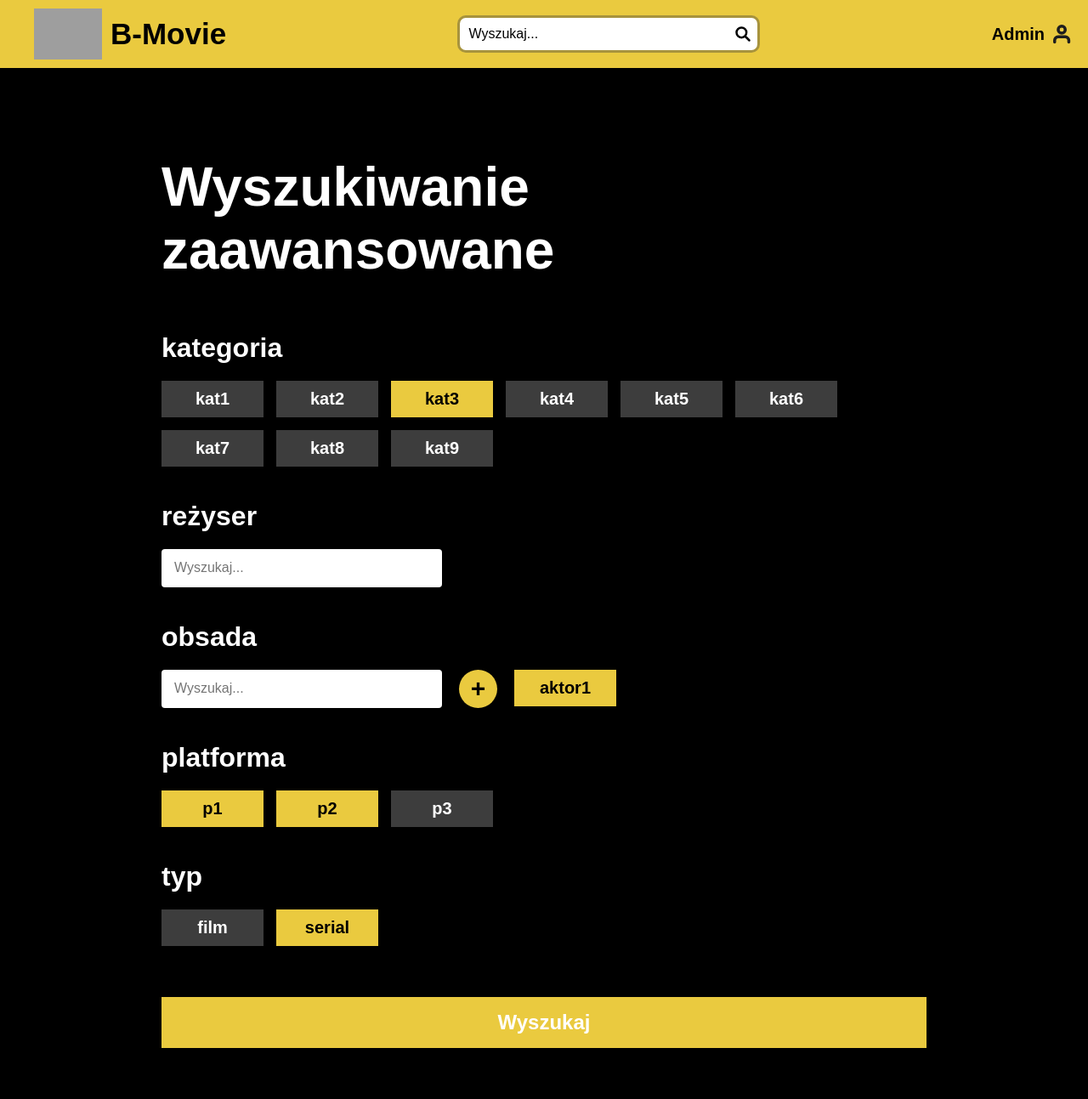
After one commit to GitKlaudia/pszczolki, a PHP site: page /advancedsearch.html in a window 1280 px wide. The commit adds this page. Shown: the whole page at 85% size. Run offline with PHP 8.4, Linux system fonts and the light colour scheme; grey boxes are pictures that could not be loaded.

Commit message:
szukanie zaawansowane

```diff
--- /dev/null
+++ b/advancedsearch.html
@@ -0,0 +1,121 @@
+<!DOCTYPE html>
+<html lang="pl">
+<head>
+    <meta charset="UTF-8">
+    <meta name="viewport" content="width=device-width, initial-scale=1.0">
+    <link href="styles/styles.css" rel="stylesheet">
+    <title>B-Movie - Wyszukiwanie zaawansowane</title>
+</head>
+<body class="advancedSearchBody">
+    <header>
+        <div id="headerLogoAndTitle">
+            <img id="headerLogo" src="styles/logo.svg">
+            <div id="headerTitle">B-Movie</div>
+        </div>
+        <div id="centerSection">
+            <div id="searchBar">
+                <input type="text" id="searchInput" placeholder="Wyszukaj...">
+                <img id="searchIcon" src="styles/searchIcon.svg">
+            </div>
+        </div>
+        <div id="adminBtn">
+            <div id="adminBtnText">Admin</div>
+            <img id="adminBtnIcon" src="styles/adminIcon.svg">
+        </div>
+    </header>
+
+    <main id="advancedSearchWrapper">
+        <h1 id="advancedSearchTitle">Wyszukiwanie zaawansowane</h1>
+
+        <section class="searchSection">
+            <h2 class="searchSectionHeader">kategoria</h2>
+            <div class="tagGroup">
+                <button class="searchTag">kat1</button>
+                <button class="searchTag">kat2</button>
+                <button class="searchTag active">kat3</button>
+                <button class="searchTag">kat4</button>
+                <button class="searchTag">kat5</button>
+                <button class="searchTag">kat6</button>
+                <button class="searchTag">kat7</button>
+                <button class="searchTag">kat8</button>
+                <button class="searchTag">kat9</button>
+            </div>
+        </section>
+
+        <section class="searchSection">
+            <h2 class="searchSectionHeader">reżyser</h2>
+            <div class="inputWithSuggestions">
+                <input type="text" class="advancedSearchInput" placeholder="Wyszukaj...">
+            </div>
+        </section>
+
+        <section class="searchSection">
+            <h2 class="searchSectionHeader">obsada</h2>
+            <div class="castSearchRow">
+                <div class="inputWithSuggestions">
+                    <input type="text" class="advancedSearchInput" placeholder="Wyszukaj...">
+                    <div class="suggestionsBox">
+                        <div class="suggestion">podpowiedź1</div>
+                        <div class="suggestion">podpowiedź2</div>
+                        <div class="suggestion">podpowiedź3</div>
+                    </div>
+                </div>
+                <button class="addActorBtn">+</button>
+                <div class="selectedTags">
+                    <button class="searchTag active">aktor1</button>
+                </div>
+            </div>
+        </section>
+
+        <section class="searchSection">
+            <h2 class="searchSectionHeader">platforma</h2>
+            <div class="tagGroup">
+                <button class="searchTag active">p1</button>
+                <button class="searchTag active">p2</button>
+                <button class="searchTag">p3</button>
+            </div>
+        </section>
+
+        <section class="searchSection">
+            <h2 class="searchSectionHeader">typ</h2>
+            <div class="tagGroup">
+                <button class="searchTag">film</button>
+                <button class="searchTag active">serial</button>
+            </div>
+        </section>
+
+        <button id="finalSearchBtn">Wyszukaj</button>
+    </main>
+
+</body>
+<script>
+document.addEventListener('DOMContentLoaded', () => {
+
+    document.querySelectorAll('.suggestion').forEach(item => {
+        item.addEventListener('mousedown', (e) => {
+            const text = e.target.innerText;
+            const container = e.target.closest('.inputWithSuggestions');
+            const input = container.querySelector('input');
+            input.value = text;
+            input.blur();
+        });
+    });
+
+    const allTags = document.querySelectorAll('.searchTag');
+    allTags.forEach(tag => {
+        tag.addEventListener('click', function() {
+            const section = this.closest('.searchSection');
+            const sectionHeader = section.querySelector('.searchSectionHeader').innerText.toLowerCase();
+
+            if (sectionHeader === 'typ') {
+                const siblings = section.querySelectorAll('.searchTag');
+                siblings.forEach(s => s.classList.remove('active'));
+                this.classList.add('active');
+            } else {
+                this.classList.toggle('active');
+            }
+        });
+    });
+});
+</script>
+</html>
--- a/styles/styles.css
+++ b/styles/styles.css
@@ -158,6 +158,7 @@ header {
     margin-right: 40px;
     font-size: 20px;
     font-weight: bold;
+    color:#000;
 }
 
 #adminBtnIcon {
@@ -989,3 +990,166 @@ header {
     background-color: #7d7d7d;
      background-image: url('addIcon.svg');
 }
+
+/* Sekcja wyszukiwania zaawansowanego */
+.advancedSearchBody {
+    background-color: #000;
+    color: white;
+    font-family: 'DM Sans', sans-serif;
+    margin: 0;
+    padding-top: 80px;
+    background-attachment: fixed;
+}
+
+#advancedSearchWrapper {
+    max-width: 900px;
+    margin: 0 auto;
+    padding: 60px 20px;
+    display: flex;
+    flex-direction: column;
+    gap: 40px;
+    position: relative;
+    z-index: 5;
+}
+
+#advancedSearchTitle {
+    font-size: 64px;
+    font-weight: bold;
+    margin-bottom: 20px;
+}
+
+.searchSection {
+    display: flex;
+    flex-direction: column;
+    gap: 20px;
+}
+
+.searchSectionHeader {
+    font-size: 32px;
+    font-weight: bold;
+    margin: 0;
+}
+
+.tagGroup, .selectedTags {
+    display: flex;
+    gap: 15px;
+    flex-wrap: wrap;
+}
+
+.searchTag {
+    background-color: #3d3d3d;
+    color: white;
+    border: none;
+    padding: 10px 30px;
+    font-size: 20px;
+    font-weight: bold;
+    cursor: pointer;
+    min-width: 120px;
+    transition: background-color 0.2s;
+}
+
+.searchTag.active {
+    background-color: #eaca3f;
+    color: black;
+}
+
+.advancedSearchInput {
+    width: 300px;
+    height: 45px;
+    background-color: #fff;
+    border: none;
+    border-radius: 4px;
+    padding: 0 15px;
+    font-size: 16px;
+    outline: none;
+}
+
+.castSearchRow {
+    display: flex;
+    align-items: flex-start;
+    gap: 20px;
+}
+
+.inputWithSuggestions {
+    position: relative;
+}
+
+.suggestionsBox {
+    display: none;
+    position: absolute;
+    top: 45px;
+    left: 0;
+    width: 100%;
+    background-color: #fff;
+    color: black;
+    border: 1px solid #ccc;
+    border-radius: 0 0 4px 4px;
+    z-index: 100;
+    box-shadow: 0 4px 6px rgba(0,0,0,0.1);
+}
+
+.advancedSearchInput:focus + .suggestionsBox,
+.suggestionsBox:active {
+    display: block;
+}
+
+.suggestion {
+    padding: 10px 15px;
+    cursor: pointer;
+    border-bottom: 1px solid #eee;
+}
+
+.suggestion:last-child {
+    border-bottom: none;
+}
+
+.suggestion:hover {
+    background-color: #eaca3f;
+    color: black;
+}
+
+.addActorBtn {
+    width: 45px;
+    height: 45px;
+    border-radius: 50%;
+    border: none;
+    background-color: #eaca3f;
+    color: black;
+    font-size: 30px;
+    font-weight: bold;
+    cursor: pointer;
+    display: flex;
+    align-items: center;
+    justify-content: center;
+}
+
+#finalSearchBtn {
+    width: 100%;
+    height: 60px;
+    background-color: #eaca3f;
+    color: white;
+    border: none;
+    font-size: 24px;
+    font-weight: bold;
+    cursor: pointer;
+    margin-top: 20px;
+    transition: filter 0.2s;
+}
+
+#finalSearchBtn:hover {
+    filter: brightness(1.1);
+}
+
+@media (max-width: 768px) {
+    #advancedSearchTitle {
+        font-size: 40px;
+    }
+
+    .advancedSearchInput {
+        width: 100%;
+    }
+
+    .castSearchRow {
+        flex-direction: column;
+    }
+}
```
